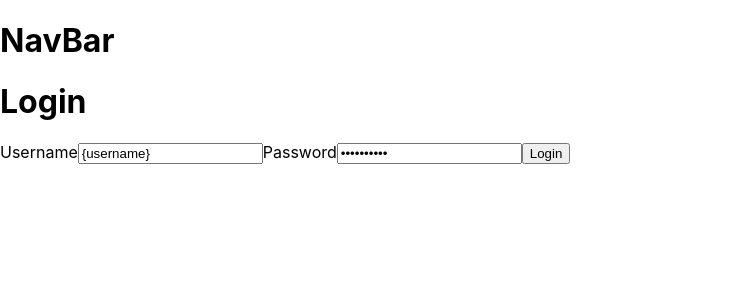
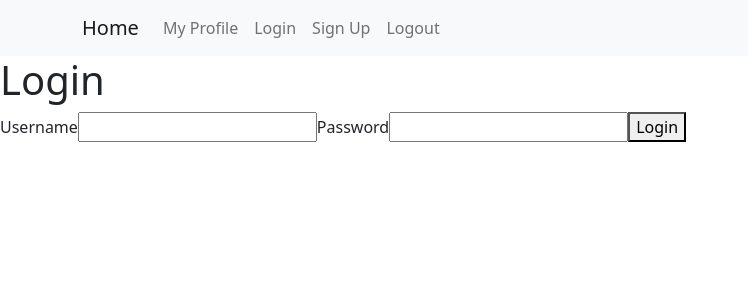
Before and after one commit to slo27/journal-thoughts-project, a React (Create React App) app in the folder client/: page /login in a window 1280 px wide. Shown: the top 300 px of the page, without its empty margins (0-748 px from the left). Built offline with nearby package versions, Linux system fonts and the light colour scheme.

Commit message:
added navbar function

```diff
--- a/client/package.json
+++ b/client/package.json
@@ -7,7 +7,9 @@
     "@testing-library/jest-dom": "^5.15.1",
     "@testing-library/react": "^11.2.7",
     "@testing-library/user-event": "^12.8.3",
+    "bootstrap": "^5.1.3",
     "react": "^17.0.2",
+    "react-bootstrap": "^2.0.2",
     "react-dom": "^17.0.2",
     "react-router-dom": "^6.0.2",
     "react-scripts": "4.0.3",
--- a/client/src/App.js
+++ b/client/src/App.js
@@ -1,4 +1,4 @@
-import { useState, useEffect } from "react";
+import { useState } from "react";
 import { Routes, Route } from "react-router-dom";
 import NavBar from "./NavBar";
 import Home from "./Home";
@@ -10,6 +10,8 @@ function App() {
   const [username, setUsername] = useState("");
   const [password, setPassword] = useState("");
   const [password_confirmation, setPasswordConfirmation] = useState("");
+  const [journal, setJournal] = useState([]);
+  const [mood, setMood] = useState([]);
 
 
   return (
--- a/client/src/Login.js
+++ b/client/src/Login.js
@@ -31,7 +31,7 @@ function Login({ setUser }) { // hello help
                     type="text"
                     id="username"
                     autoComplete="off"
-                    value="{username}"
+                    value={username}
                     onChange={(e) => setUsername(e.target.value)}
                 />
                 <label htmlFor="password">Password</label>
@@ -39,7 +39,7 @@ function Login({ setUser }) { // hello help
                     type="password"
                     id="password"
                     autoComplete="current-password"
-                    value="{password}"
+                    value={password}
                     onChange={(e) => setPassword(e.target.value)}
                 />
                 <button type="submit">Login</button>
--- a/client/src/NavBar.js
+++ b/client/src/NavBar.js
@@ -1,8 +1,33 @@
-function NavBar() {
+import { Navbar, Container, Nav } from 'react-bootstrap';
+import { Link, useNavigate } from 'react-router-dom';
+
+function NavBar({ setUser }) {
+    const navigate = useNavigate();
+
+    function handleSubmit() {
+        fetch("/logout", {
+            method: "DELETE"
+        })
+        .then(() => {
+            setUser();
+        });
+        navigate('/');
+    }
     return (
-        <div>
-            <h1>NavBar</h1>
-        </div>
+        <Navbar bg="light" expand="lg">
+            <Container>
+                <Navbar.Brand as={Link} to="/">Home</Navbar.Brand>
+                <Navbar.Toggle aria-controls="journal-navbar" />
+                <Navbar.Collapse id="journal-navbar">
+                    <Nav className="me-auto">
+                        <Nav.Link as={Link} to="me">My Profile</Nav.Link>
+                        <Nav.Link as={Link} to="login">Login</Nav.Link>
+                        <Nav.Link as={Link} to="signup">Sign Up</Nav.Link>
+                        <Nav.Link onClick={handleSubmit}>Logout</Nav.Link>
+                    </Nav>
+                </Navbar.Collapse>
+            </Container>
+        </Navbar>
     )
 }
 
--- a/client/src/UserProfile.js
+++ b/client/src/UserProfile.js
@@ -1,8 +1,6 @@
 function UserProfile() {
     return (
-        <div>
-            <h1>UserProfile</h1>
-        </div>
+        <p>This is the user profile component.</p>
     )
 }
 
--- a/client/src/index.css
+++ b/client/src/index.css
@@ -1,13 +1,3 @@
-body {
-  margin: 0;
-  font-family: -apple-system, BlinkMacSystemFont, 'Segoe UI', 'Roboto', 'Oxygen',
-    'Ubuntu', 'Cantarell', 'Fira Sans', 'Droid Sans', 'Helvetica Neue',
-    sans-serif;
-  -webkit-font-smoothing: antialiased;
-  -moz-osx-font-smoothing: grayscale;
+.logout-link {
+  cursor: pointer;
 }
-
-code {
-  font-family: source-code-pro, Menlo, Monaco, Consolas, 'Courier New',
-    monospace;
-}
--- a/client/src/index.js
+++ b/client/src/index.js
@@ -1,6 +1,7 @@
 import React from 'react';
 import ReactDOM from 'react-dom';
 import { BrowserRouter } from 'react-router-dom';
+import 'bootstrap/dist/css/bootstrap.min.css';
 import './index.css';
 import App from './App';
 
--- a/package.json
+++ b/package.json
@@ -9,5 +9,8 @@
         "clean": "rm -rf public",
         "deploy": "cp -a client/build/. public/",
         "heroku-postbuild": "npm run clean && npm run build && npm run deploy"
+    },
+    "dependencies": {
+        "bootstrap": "^3.4.1"
     }
 }
```
Also changed, not shown: 2 other files (tests, documents, lock files or other folders).
